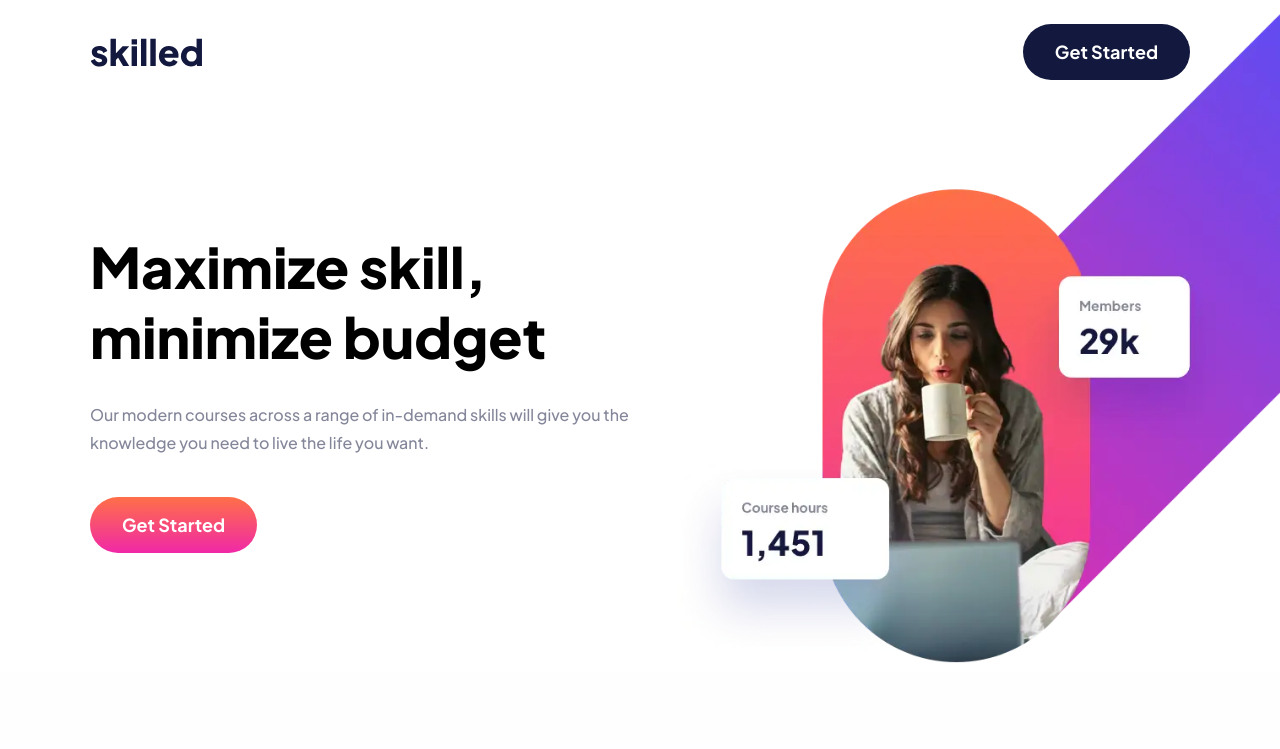
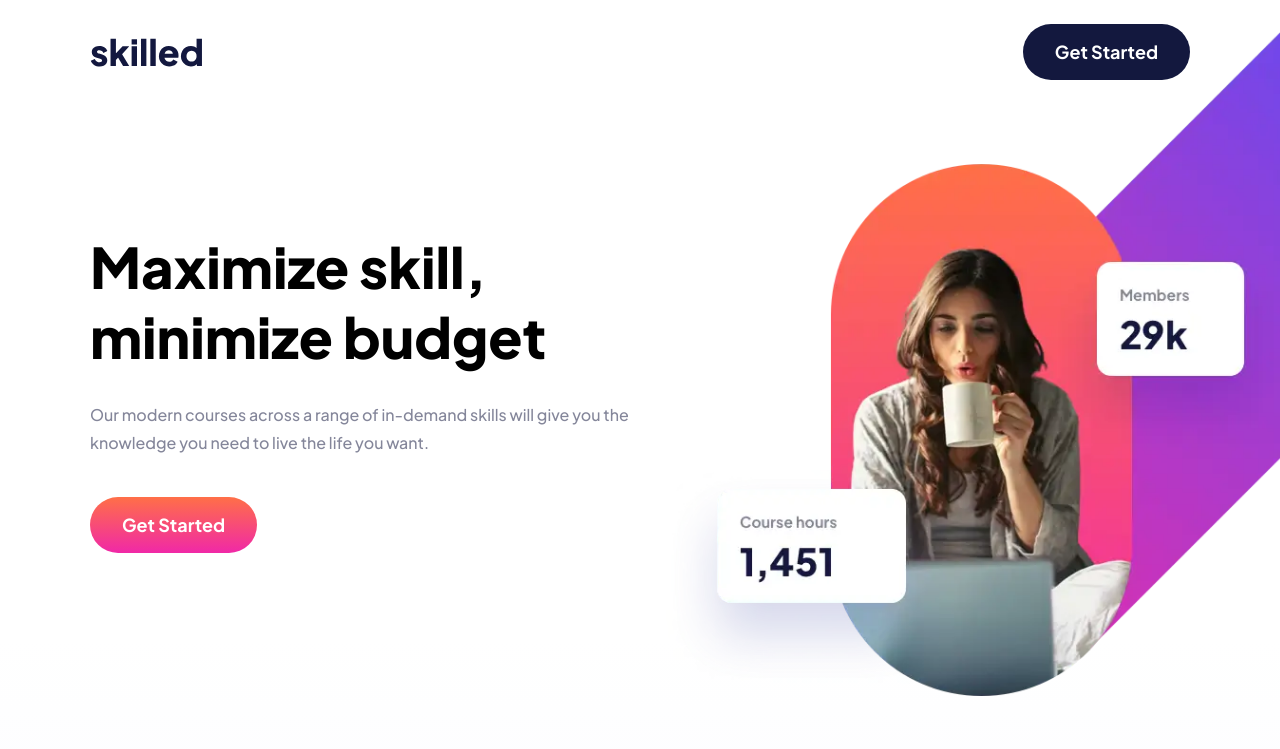
Before and after one commit to Devsniper1106/English-learning-landing-page, a React (Create React App) app: page / in a window 1280 px wide. Shown: the top 749 px of the page. Built offline with nearby package versions, Linux system fonts and the light colour scheme.

Commit message:
Increase Image Size

```diff
--- a/src/components/Hero/Hero.js
+++ b/src/components/Hero/Hero.js
@@ -77,7 +77,7 @@ const HeroCaption = styled.div`
 `;
 
 const HeroImage = styled.div`
-    transform: scale(1.6) translateX(23%) translateY(-9%);
+    transform: scale(1.8) translateX(25%) translateY(-9%);
     pointer-events: none;
     height: 100%;
     flex-shrink: 1.25;
```
